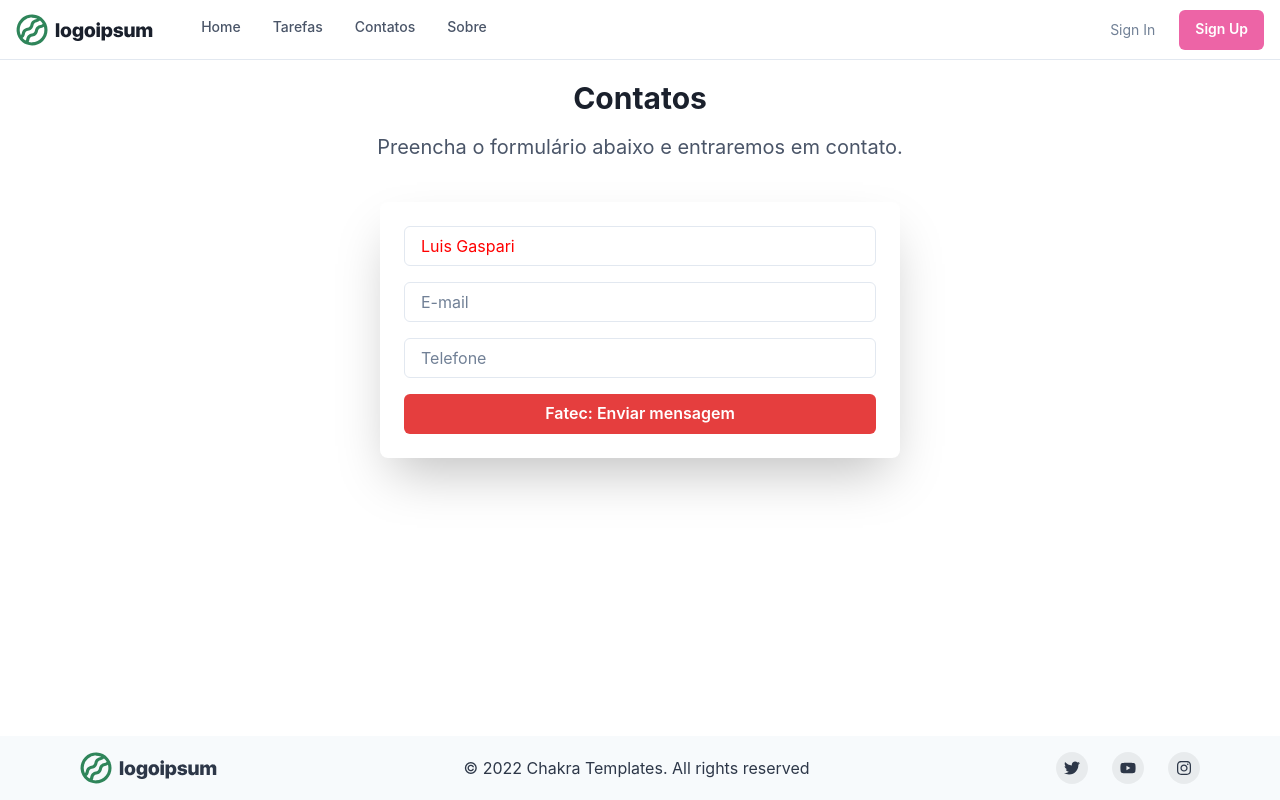
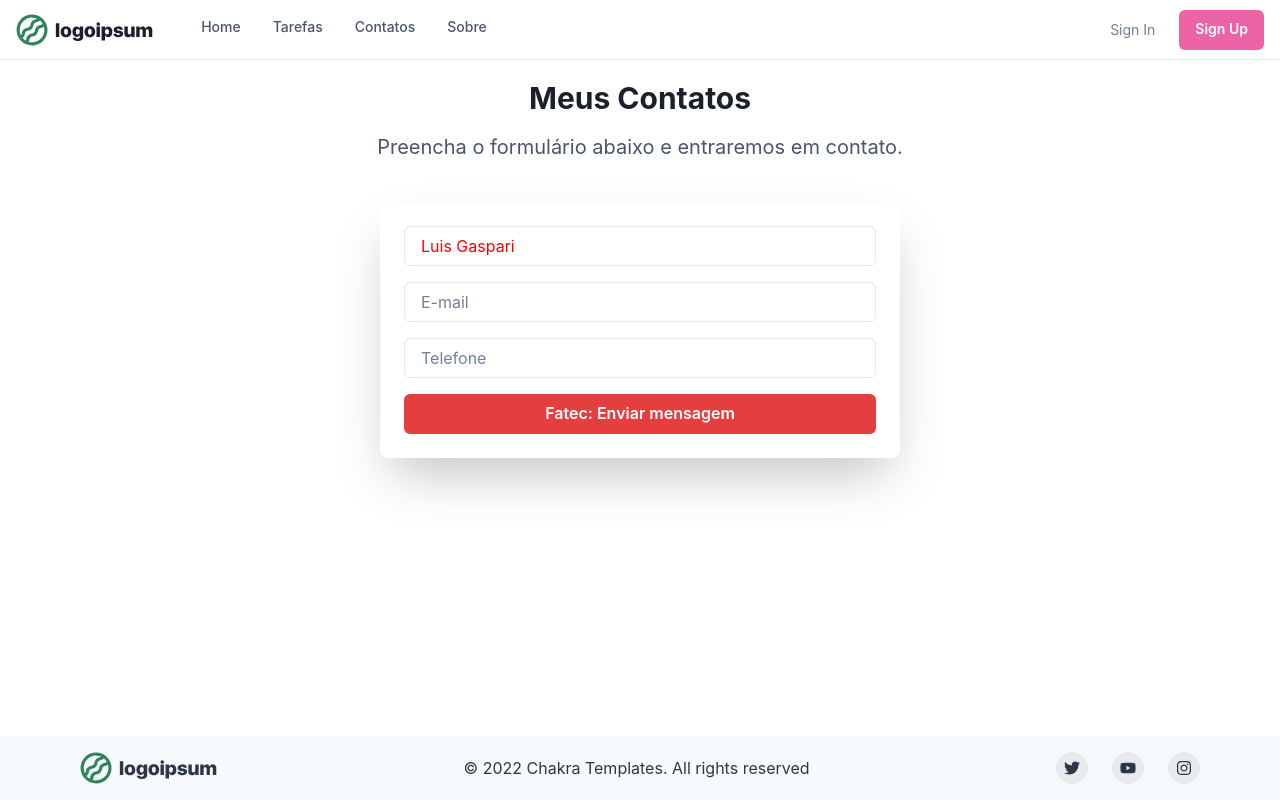
Before and after one commit to luisgaspari/meuapp, a React (Vite) app: page /contato in a window 1280 px wide. Built offline with nearby package versions, Linux system fonts and the light colour scheme.

Commit message:
chore: Update page heading to "Meus Contatos"

```diff
--- a/src/Pages/contato/index.tsx
+++ b/src/Pages/contato/index.tsx
@@ -7,7 +7,7 @@ function Contato() {
         <Layout>
             <Box p={4}>
                 <Stack spacing={4} as={Container} maxW={'3xl'} textAlign={'center'}>
-                    <Heading fontSize={'3xl'}>Contatos</Heading>
+                    <Heading fontSize={'3xl'}>Meus Contatos</Heading>
                     <Text color={'gray.600'} fontSize={'xl'}>
                         Preencha o formulário abaixo e entraremos em contato.
                     </Text>
```
